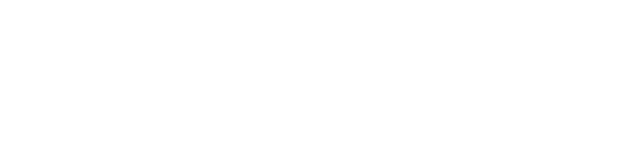
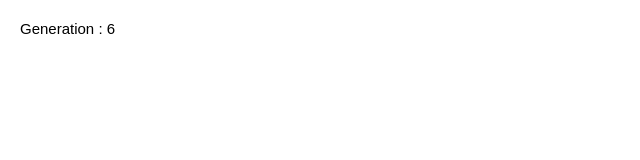
Before and after one commit to nbnataraj7/conwaygol, a website: page index.html in a window 1280 px wide. Shown: the top 160 px of the page, without its empty margins (0-640 px from the left). Drawn offline with Linux system fonts and the light colour scheme.

Commit message:
add generation visual

```diff
--- a/index.html
+++ b/index.html
@@ -9,6 +9,9 @@
     <div class="container">
         <canvas id="board" name="board" width="500" height="500"></canvas>
     </div>
+    <div class="control-box">
+        <div id="generationNumber"></div>
+    </div>
     <script src="./scripts/index.js"></script>
 </body>
 
--- a/scripts/index.js
+++ b/scripts/index.js
@@ -71,6 +71,7 @@
                 }
             }
         }
+        document.getElementById("generationNumber").textContent = "Generation : "+generation;
     }
 
     /**
--- a/styles/styles.css
+++ b/styles/styles.css
@@ -17,3 +17,22 @@ body {
 #board {
     margin: auto;
 }
+
+#generationNumber {
+    padding: 10px;
+    font-size: 15px;
+    font-family: sans-serif;
+    top: 0px;
+    left: 0px;
+}
+
+.control-box {
+    position: absolute;
+    display: flex;
+    flex-direction: column;
+    padding: 10px;
+}
+
+#animControl {
+
+}
```
